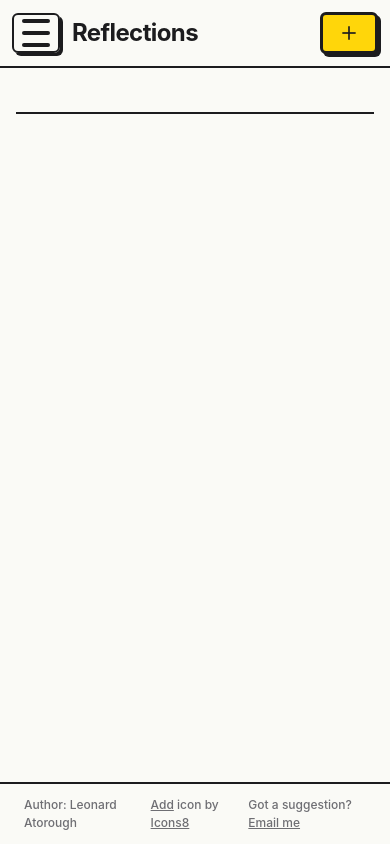
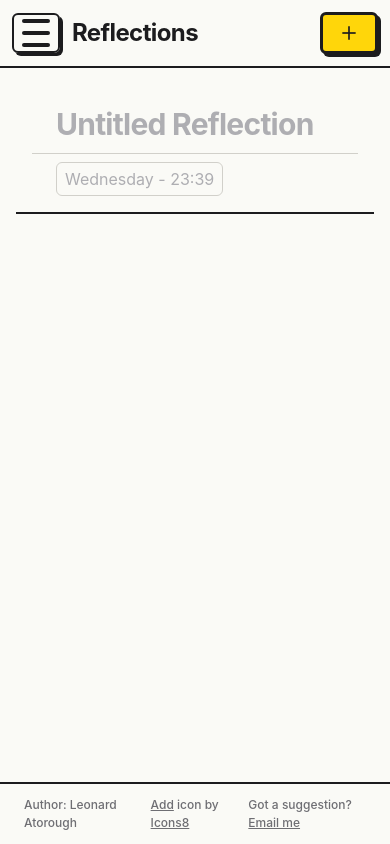
Before and after one commit to Leonard-Atorough/reflections-app, a React (Vite) app: page / in a window 390 px wide. Built offline with nearby package versions, Linux system fonts and the light colour scheme.

Commit message:
feat: enhance reflection components with responsive design and improved styling

```diff
--- a/src/components/Reflection/ReflectionDetail.module.css
+++ b/src/components/Reflection/ReflectionDetail.module.css
@@ -1,111 +1,4 @@
-.header {
+.actions {
   display: flex;
-  flex-direction: column-reverse;
-  align-items: baseline;
-  gap: var(--space-4);
-  padding: var(--space-4) var(--space-6);
-  border-bottom: var(--border);
-  flex-shrink: 0;
-
-  @media only screen and (max-width: 600px) {
-    flex-direction: column;
-    align-items: flex-start;
-    gap: var(--space-1);
-    padding: var(--space-3) var(--space-4);
-  }
-
-  > p {
-    font-size: var(--text-xs);
-    color: var(--color-text-faint);
-    white-space: nowrap;
-    flex-shrink: 0;
-  }
+  gap: var(--space-2);
 }
-
-.titleWrapper {
-  display: flex;
-  align-items: center;
-  justify-content: space-between;
-  gap: var(--space-2);
-  width: 100%;
-
-  > .title {
-    font-family: var(--font-sans);
-    flex: 1;
-    width: 100%;
-    padding: 0 var(--space-6);
-    font-size: var(--text-3xl);
-    font-weight: var(--weight-bold);
-    letter-spacing: -0.025em;
-    line-height: var(--leading-snug);
-    background: none;
-    color: var(--color-text);
-    border: none;
-    overflow: hidden;
-    text-overflow: ellipsis;
-    margin: 0;
-
-    &::placeholder {
-      color: var(--color-text-faint);
-    }
-
-    &:focus {
-      outline: none;
-      border-bottom-color: var(--color-border);
-      caret-color: var(--color-accent-dark);
-    }
-
-    > .dot {
-      display: inline-block;
-      width: 8px;
-      height: 8px;
-      background-color: var(--color-accent);
-      border-radius: 50%;
-      margin-left: var(--space-2);
-      flex-shrink: 0;
-    }
-
-    > .actions {
-      display: flex;
-      gap: var(--space-2);
-    }
-  }
-}
-
-.content {
-  font-family: var(--font-sans);
-  box-sizing: border-box;
-  padding: var(--space-6);
-  width: 100%;
-  flex: 1;
-  min-height: 0;
-  background: none;
-  color: var(--color-text);
-  font-size: var(--text-base);
-  line-height: var(--leading-relaxed);
-  border: none;
-  resize: none;
-  overflow-y: auto;
-  scrollbar-width: thin;
-
-  &::placeholder {
-    color: var(--color-text-faint);
-  }
-
-  &:focus {
-    outline: none;
-    caret-color: var(--color-accent-dark);
-  }
-
-  @media only screen and (max-width: 600px) {
-    padding: var(--space-4);
-  }
-}
-
-.footer {
-  padding: var(--space-3) var(--space-6);
-  border-top: var(--border);
-  display: flex;
-  justify-content: flex-end;
-  flex-shrink: 0;
-}
--- a/src/components/Reflection/ReflectionDetail.tsx
+++ b/src/components/Reflection/ReflectionDetail.tsx
@@ -1,5 +1,4 @@
 import { useCallback, useContext } from "react";
-import styles from "./ReflectionDetail.module.css";
 import { useFormattedDate } from "../../hooks/useFormattedDate";
 import { ReflectionsContext, EditingContext } from "../../contexts";
 import type { Reflection } from "../../types/Reflection";
@@ -12,6 +11,7 @@ export function ReflectionDetail({ reflection }: { reflection: Reflection | null
   const { deleteReflection } = useReflectionActions();
 
   const formattedUpdateDate = useFormattedDate(reflection?.dateUpdated ?? Date.now());
+  const isPlaceholder = !reflection || reflection.content.trim() === "";
 
   const handleDelete = useCallback(() => {
     if (!selectedId) return;
@@ -24,7 +24,7 @@ export function ReflectionDetail({ reflection }: { reflection: Reflection | null
   }, [selectedId, deleteReflection, setIsEditing]);
 
   return (
-    <>
+    <div className="body">
       <div
         onKeyDown={(e) => {
           if (e.key === "Enter") setIsEditing(true);
@@ -32,15 +32,18 @@ export function ReflectionDetail({ reflection }: { reflection: Reflection | null
         onClick={() => {
           setIsEditing(true);
         }}
-        className={styles.header}
+        className="header"
         tabIndex={0}
         data-testid="details-title"
       >
-        <div className={styles.titleWrapper}>
-          <h2 className={styles.title} aria-label={reflection?.title ?? "Empty Reflections Title"}>
-            {reflection?.title}
+        <div className="titleWrapper">
+          <h2
+            className={"title" + (isPlaceholder ? " placeholder" : "")}
+            aria-label={reflection?.title || "Empty Reflections Title"}
+          >
+            {reflection?.title || "Untitled Reflection"}
           </h2>
-          <div className={styles.actions}>
+          <div className="actions">
             {reflection && (
               <Button variant="danger" onClick={handleDelete}>
                 <TrashIcon size={20} />
@@ -48,7 +51,9 @@ export function ReflectionDetail({ reflection }: { reflection: Reflection | null
             )}
           </div>
         </div>
-        <p>{reflection ? formattedUpdateDate : ""}</p>
+        <div className="metadata">
+          <p className="date">{formattedUpdateDate}</p>
+        </div>
       </div>
       <p
         onClick={() => {
@@ -57,12 +62,12 @@ export function ReflectionDetail({ reflection }: { reflection: Reflection | null
         onKeyDown={(e) => {
           if (e.key === "Enter") setIsEditing(true);
         }}
-        className={styles.content}
+        className="content"
         tabIndex={0}
         data-testid="details-body"
       >
         {reflection?.content ?? ""}
       </p>
-    </>
+    </div>
   );
 }
--- a/src/config/constants.ts
+++ b/src/config/constants.ts
@@ -7,6 +7,7 @@ export const DEBOUNCE_DELAYS = {
   FORM_AUTO_SAVE: 500,
   SEARCH: 1000,
   STORAGE_PERSIST: 500,
+  RESPONSIVE_RESIZE: 100,
 } as const;
 
 export const UI_LIMITS = {
@@ -23,3 +24,9 @@ export const SEARCH_DEFAULTS = {
 export const STORAGE_KEYS = {
   REFLECTIONS: "reflections",
 } as const;
+
+export const RESPONSIVE_BREAKPOINTS = {
+  MOBILE: 640,
+  TABLET: 900,
+  DESKTOP: 1200,
+};
--- a/src/hooks/index.ts
+++ b/src/hooks/index.ts
@@ -4,3 +4,4 @@ export { useSelectedReflection } from "./useSelectedReflection";
 export { useFormattedDate } from "./useFormattedDate";
 export { useReflectionActions } from "./useReflectionActions";
 export { useFormAutoSave } from "./useFormAutoSave";
+export { useResponsive } from "./useResponsive";
--- a/src/index.css
+++ b/src/index.css
@@ -1,5 +1,6 @@
 @import url(./styles/_variables.css);
 @import url(./styles/_button.css);
+@import url(./styles/Reflection.css);
 
 :root {
   font-family: var(--font-sans);
--- a/src/layout/Layout.module.css
+++ b/src/layout/Layout.module.css
@@ -70,33 +70,15 @@
   transform: translateY(-1px);
 }
 
-.hamburgerMenu {
-  display: none;
-}
-
-.addButton {
-  display: none;
-}
-
-@media only screen and (max-width: 800px) {
+/* Mobile and tablet: 900px and below (RESPONSIVE_BREAKPOINTS.TABLET) */
+@media only screen and (max-width: 900px) {
   .header {
     padding: var(--space-3) var(--space-4);
     gap: var(--space-3);
   }
-
-  .hamburgerMenu {
-    display: flex;
-  }
-
-  .addButton {
-    display: flex;
-  }
-
-  .headerCenter {
-    display: none;
-  }
 }
 
+/* Extra-small devices: 600px and below (RESPONSIVE_BREAKPOINTS.MOBILE) */
 @media only screen and (max-width: 600px) {
   .header {
     padding: var(--space-3);
@@ -121,11 +103,7 @@
   gap: var(--space-2);
   width: 3rem;
   height: auto;
-
-  /* &:hover {
-    box-shadow: none;
-    transform: translate(2px, 2px);
-  } */
+  display: flex;
 
   > .bar {
     display: block;
@@ -183,7 +161,8 @@ footer {
     }
   }
 
-  @media only screen and (max-width: 800px) {
+  /* Mobile and tablet: 900px and below (RESPONSIVE_BREAKPOINTS.TABLET) */
+  @media only screen and (max-width: 900px) {
     position: absolute;
     top: 0;
     left: 0;
@@ -204,6 +183,7 @@ footer {
     }
   }
 
+  /* Extra-small devices: 600px and below */
   @media only screen and (max-width: 600px) {
     &.active {
       width: 100vw;
--- /dev/null
+++ b/src/styles/Reflection.css
@@ -0,0 +1,107 @@
+.body {
+  display: flex;
+  flex-direction: column;
+  height: 100%;
+  gap: var(--space-4);
+
+  > .header {
+    display: flex;
+    flex-direction: column;
+    align-items: baseline;
+    justify-content: space-between;
+    gap: var(--space-1);
+    flex-shrink: 0;
+    border-bottom: var(--border);
+
+    @media only screen and (max-width: 600px) {
+      flex-direction: column;
+      align-items: flex-start;
+      gap: var(--space-1);
+      padding: var(--space-3) var(--space-4);
+    }
+
+    > .titleWrapper {
+      display: flex;
+      align-items: center;
+      justify-content: space-between;
+      gap: var(--space-2);
+      width: 100%;
+      border-bottom: var(--border-subtle);
+
+      > .title {
+        font-family: var(--font-sans);
+        flex: 1;
+        width: 100%;
+        padding: var(--space-2) var(--space-6);
+        font-size: var(--text-3xl);
+        font-weight: var(--weight-bold);
+        letter-spacing: -0.025em;
+        line-height: var(--leading-snug);
+        background: none;
+        color: var(--color-text);
+        border: none;
+        overflow: hidden;
+        text-overflow: ellipsis;
+        margin: 0;
+
+        &::placeholder {
+          color: var(--color-text-faint);
+        }
+
+        &:focus {
+          outline: none;
+          border-bottom-color: var(--color-border);
+          caret-color: var(--color-accent-dark);
+        }
+      }
+
+      > .placeholder {
+        color: var(--color-text-faint);
+      }
+    }
+
+    > .metadata {
+      display: flex;
+      gap: var(--space-4);
+      align-items: center;
+      color: var(--color-text-faint);
+      padding: var(--space-1) var(--space-6) ;
+
+      > .date {
+        border: var(--border-subtle);
+        padding: var(--space-1) var(--space-2);
+        border-radius: var(--radius-sm);
+      }
+    }
+  }
+
+  .content {
+    font-family: var(--font-sans);
+    box-sizing: border-box;
+    width: 100%;
+    flex: 1;
+    min-height: 0;
+    background: none;
+    color: var(--color-text);
+    font-size: var(--text-base);
+    line-height: var(--leading-relaxed);
+    padding: 0 var(--space-6);
+    border: none;
+    resize: none;
+    overflow-y: auto;
+    scrollbar-width: thin;
+
+    &::placeholder {
+      color: var(--color-text-faint);
+    }
+
+    &:focus {
+      outline: none;
+      caret-color: var(--color-accent-dark);
+    }
+
+    @media only screen and (max-width: 600px) {
+      padding: var(--space-4);
+    }
+  }
+}
--- a/src/utils/formatDate.ts
+++ b/src/utils/formatDate.ts
@@ -21,12 +21,12 @@ export function formatDate(dateInput: Date | string | number) {
   const diff = (getFullDaySpan(now) - getFullDaySpan(target)) / msPerDay;
 
   if (diff >= 0 && diff <= 6) {
-    return days.at(target.getDay());
+    return `${days.at(target.getDay())} - ${target.getHours()}:${String(target.getMinutes()).padStart(2, "0")}`;
   }
 
   const day = String(target.getDate()).padStart(2, "0");
   const month = String(target.getMonth() + 1).padStart(2, "0");
   const year = target.getFullYear();
 
-  return `${day}/${month}/${year}`;
+  return `${day}/${month}/${year} - ${target.getHours()}:${String(target.getMinutes()).padStart(2, "0")}`;
 }
```
Also changed, not shown: src/components/Reflection/ReflectionForm.module.css (+2 -87 lines), src/components/Reflection/ReflectionForm.tsx (+10 -7 lines), src/layout/Aside.tsx (+13 -2 lines), src/layout/Header.tsx (+8 -10 lines).
